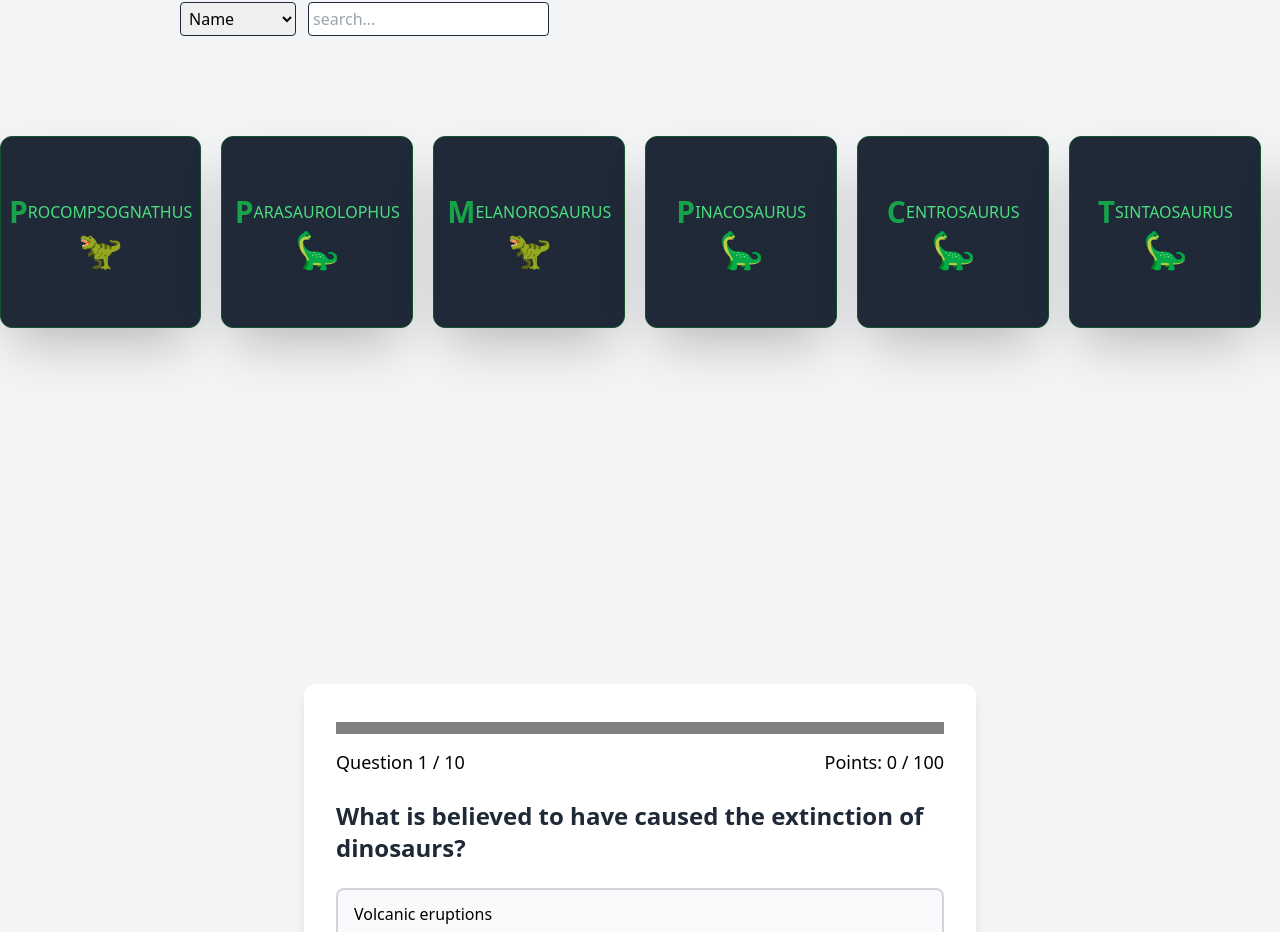
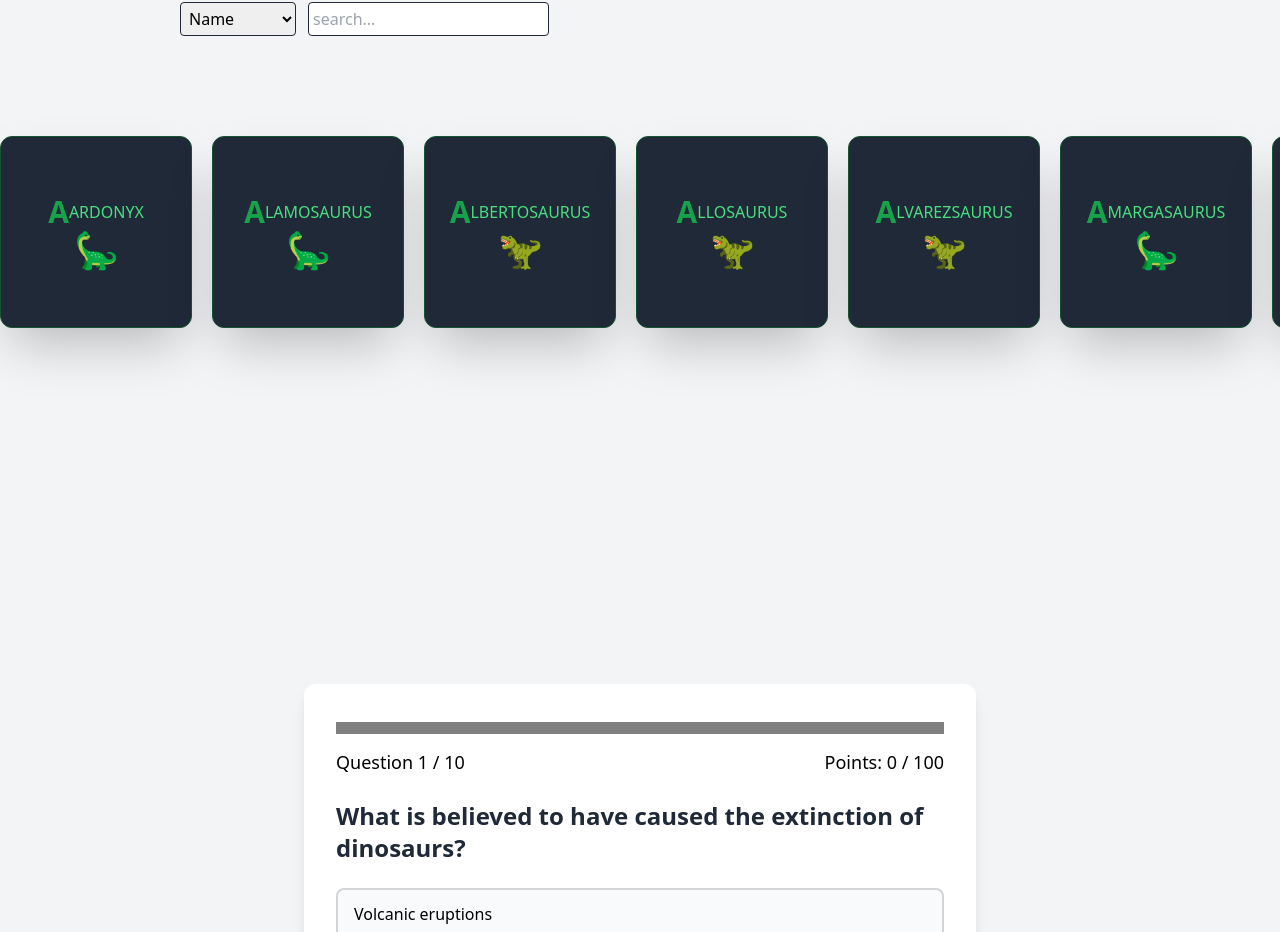
Before and after one commit to Predrag-Jandric/Pangea-Dino-Museum, a React (Vite) app: page / in a window 1280 px wide. Shown: the part 1070-2002 px from the top of the page. Built offline with nearby package versions, Linux system fonts and the light colour scheme.

Commit message:
refactor search functionality

```diff
--- a/src/components/navbar/DinoSearch.jsx
+++ b/src/components/navbar/DinoSearch.jsx
@@ -1,47 +1,55 @@
-import React, { useState } from "react";
+import React, { useEffect, useMemo, useState } from "react";
 
 export default function DinoSearch({ dinos, setFiltered }) {
-  const [search, setSearch] = useState("name");
+  const [search, setSearch] = useState({ category: "name", query: "" });
 
   // place selected serach category in state
   const handleSelect = (e) => {
-    setSearch(e.target.value);
+    setSearch({ category: e.target.value, query: "" });
   };
 
-  // create a dropdown of Countries where dinos are found
-  const getCountries = () => {
+  // handle serach depding on category and query
+  const handleSearch = (e) => {
+    // format query and set in search object
+    const query = e.target.value.toLowerCase().trim();
+    setSearch((prev) => ({ ...prev, query }));
+  };
+
+  useEffect(() => {
+    const filteredDinos = dinos.filter((dino) => {
+      // extract search criteria
+      const { category, query } = search;
+      // if no query, show all dinos
+      if (!query) return true;
+
+      // filter declaration depending on category selected
+      switch (category) {
+        case "name":
+          return dino.name.toLowerCase().startsWith(query);
+        case "weight":
+          return dino.weight === +query;
+        case "length":
+          return dino.length === +query;
+        case "diet":
+          return dino.diet.toLowerCase() === query;
+        case "country":
+          return dino.foundIn.toLowerCase().includes(query);
+        default:
+          return true;
+      }
+    });
+
+    setFiltered(filteredDinos);
+  }, [search, dinos, setFiltered]);
+
+  // create a dropdown of Countries where dinos are found, useMemo to save list
+  const getCountries = useMemo(() => {
     const countries = new Set();
     dinos.forEach((dino) =>
       dino.foundIn.split(", ").forEach((place) => countries.add(place)),
     );
     return [...countries].sort((a, b) => (a < b ? -1 : 1));
-  };
-
-  // handle serach depding on criteria
-  // ! refactor to search via category and query as object (switch statement)
-  const handleSearch = (e) => {
-    let filteredDinos;
-    if (search === "name") {
-      filteredDinos = dinos.filter((dino) =>
-        dino.name.toLowerCase().startsWith(e.target.value.toLowerCase()),
-      );
-    }
-    if (search === "weight") {
-      filteredDinos = dinos.filter((dino) => dino.weight === +e.target.value);
-    }
-    if (search === "length") {
-      filteredDinos = dinos.filter((dino) => dino.length === +e.target.value);
-    }
-    if (search === "diet") {
-      filteredDinos = dinos.filter((dino) => dino.diet === e.target.value);
-    }
-    if (search === "country") {
-      filteredDinos = dinos.filter((dino) =>
-        dino.foundIn.includes(e.target.value),
-      );
-    }
-    setFiltered(filteredDinos);
-  };
+  }, [dinos]);
 
   return (
     <div className="mt-10">
@@ -60,7 +68,7 @@
       </select>
 
       {/* search based on diet */}
-      {search === "diet" && (
+      {search.category === "diet" && (
         <select
           className="mr-3 rounded border border-gray-800 p-1"
           onChange={handleSearch}
@@ -82,14 +90,16 @@
       )}
 
       {/* search based on country */}
-      {search === "country" && (
+      {search.category === "country" && (
         <select
           onChange={handleSearch}
           className="mr-3 rounded border border-gray-800 p-1"
           defaultValue=""
         >
-          <option disabled value="">Choose Country</option>
-          {getCountries().map((country) => (
+          <option disabled value="">
+            Choose Country
+          </option>
+          {getCountries.map((country) => (
             <option key={country} value={country}>
               {country}
             </option>
@@ -97,7 +107,7 @@
         </select>
       )}
       {/* display search input field */}
-      {search !== "diet" && search !== "country" && (
+      {search.category !== "diet" && search.category !== "country" && (
         <input
           type="text"
           placeholder="search..."
```
